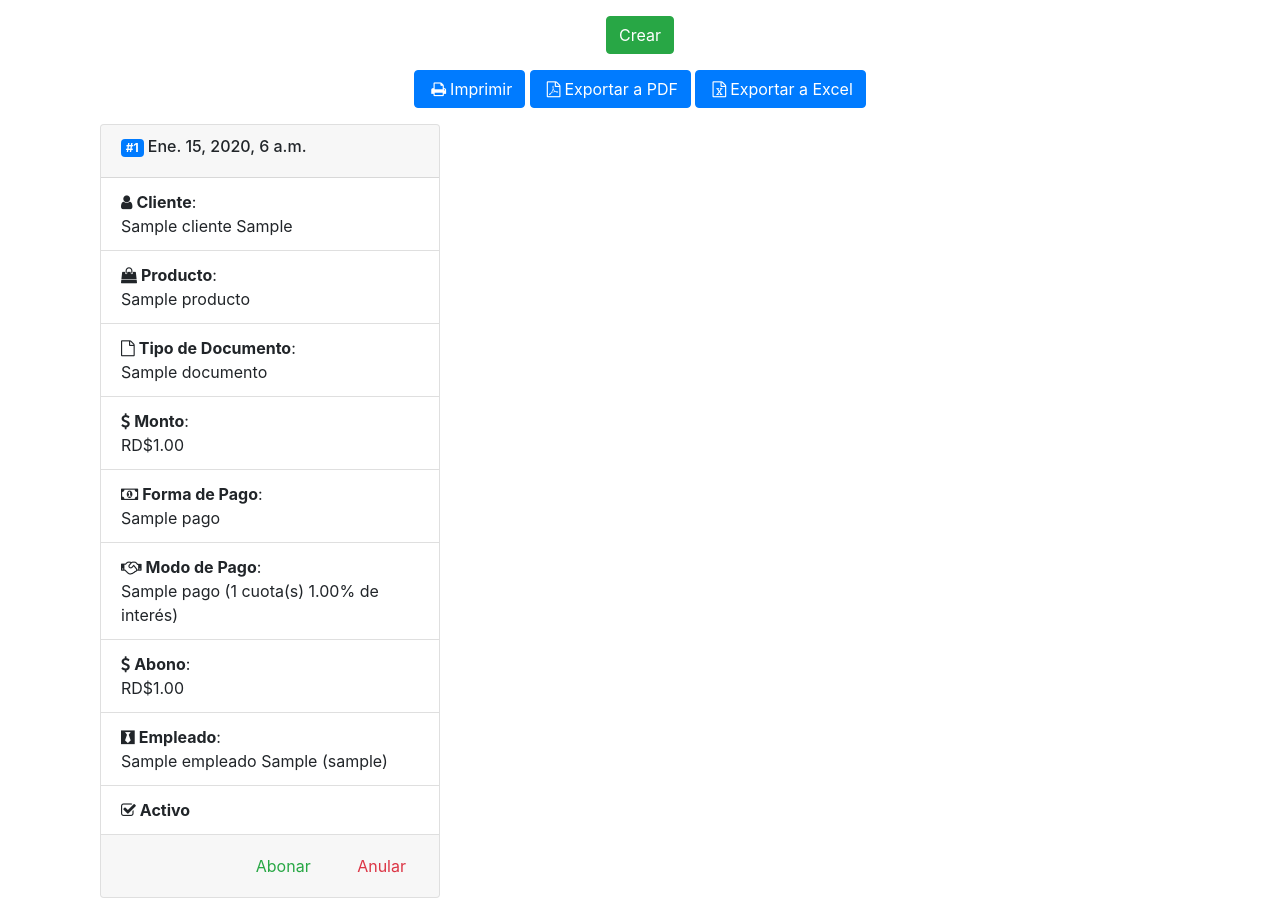
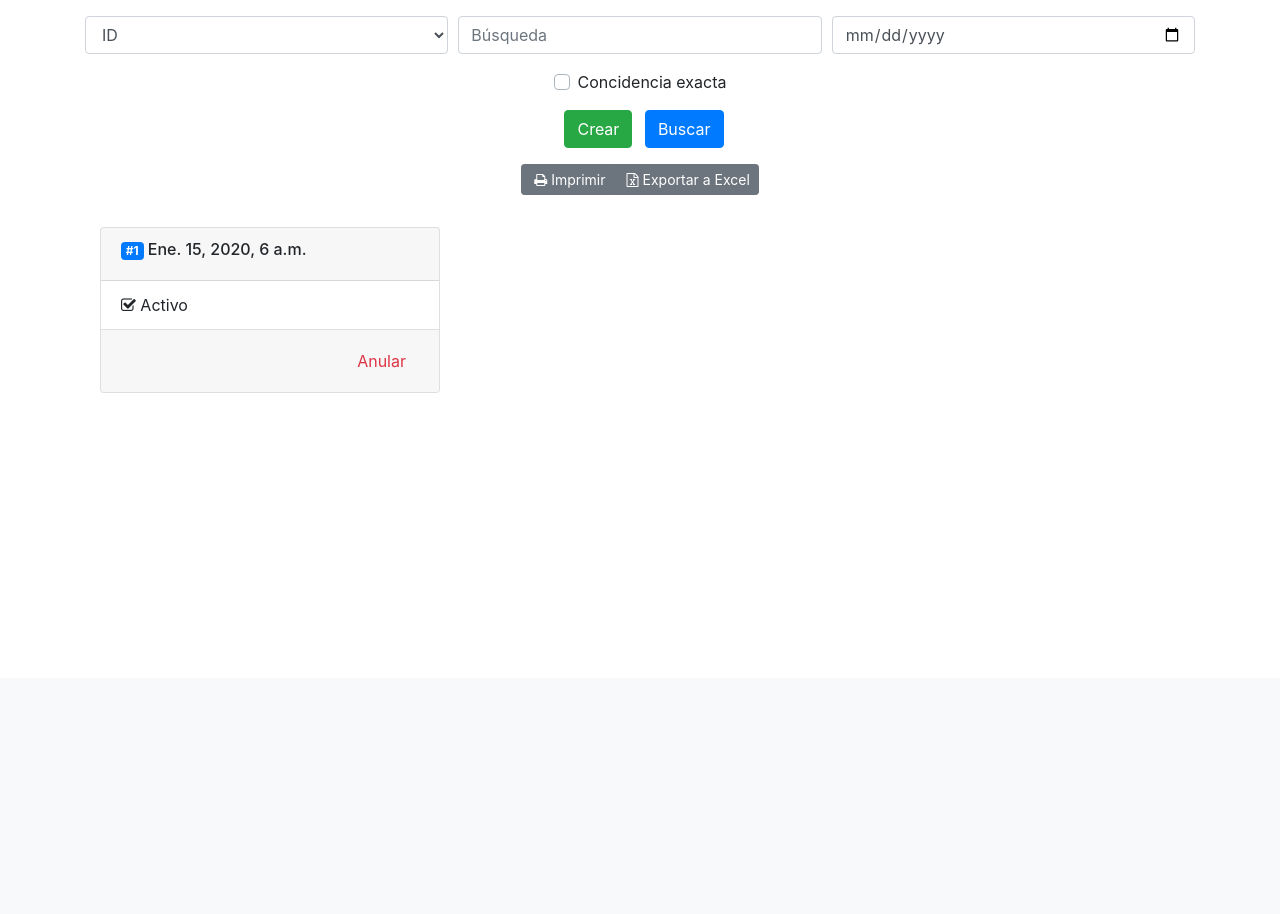
Before and after one commit to miguel-guzman/UNAPEC-CAJA, a Django app: page /movimientos in a window 1280 px wide. Shown: the part 122-1036 px from the top of the page. After the commit the page ends 515 px from the top, so only its background shows below. Run offline with Django 3.2, Linux system fonts and the light colour scheme; a user stored in the database is signed in; tables that the repository leaves empty hold one stand-in row (values such as "Sample post"); some libraries are stand-ins or nearby versions.

Commit message:
Add 'documents' entity, reword 'cash movements' entity

```diff
--- a/Django/Caja/forms.py
+++ b/Django/Caja/forms.py
@@ -71,7 +71,7 @@ class ClienteForm(forms.ModelForm):
 class MovimientoForm(forms.ModelForm):
   class Meta:
     model = models.Movimiento
-    fields = ['emp_id', 'cli_id', 'prod_id', 'tdoc_id', 'fpago_id', 'mpago_id', 'mov_monto', 'mov_acti']
+    fields = ['mov_id', 'doc_id', 'fpago_id', 'mov_monto', 'mov_acti']
 
 
 class TipoClienteForm(forms.ModelForm):
--- a/Django/Caja/models.py
+++ b/Django/Caja/models.py
@@ -93,18 +93,27 @@ class Empleado(models.Model):
 class Movimiento(models.Model):
   mov_id = models.AutoField(primary_key=True)
   mov_fecha = models.DateTimeField(auto_now_add=True)
+  doc_id = models.ForeignKey('Documento', on_delete=models.DO_NOTHING, db_column='doc_id')
+  fpago_id = models.ForeignKey(FormaPago, on_delete=models.DO_NOTHING, db_column='fpago_id')
+  mov_monto = models.DecimalField(max_digits=12, decimal_places=2)
+  mov_acti = models.BooleanField(default=True)
+
+  class Meta:
+    db_table = 'movimiento'
+
+
+class Documento(models.Model):
+  doc_id = models.AutoField(primary_key=True)
   emp_id = models.ForeignKey(Empleado, on_delete=models.DO_NOTHING, db_column='emp_id')
   cli_id = models.ForeignKey('Cliente', on_delete=models.DO_NOTHING, db_column='cli_id')
   prod_id = models.ForeignKey(Producto, on_delete=models.DO_NOTHING, db_column='prod_id')
   tdoc_id = models.ForeignKey(TipoDocumento, on_delete=models.DO_NOTHING, db_column='tdoc_id')
-  fpago_id = models.ForeignKey(FormaPago, on_delete=models.DO_NOTHING, db_column='fpago_id')
   mpago_id = models.ForeignKey(ModoPago, on_delete=models.DO_NOTHING, db_column='mpago_id')
-  mov_monto = models.DecimalField(max_digits=12, decimal_places=2)
-  mov_abono = models.DecimalField(max_digits=12, decimal_places=2, default=0)
-  mov_acti = models.BooleanField(default=True)
+  doc_monto = models.DecimalField(max_digits=12, decimal_places=2)
+  doc_acti = models.BooleanField(default=True)
 
   class Meta:
-    db_table = 'movimiento'
+    db_table = 'documento'
 
 
 class Cliente(models.Model):
@@ -121,6 +130,6 @@ class Cliente(models.Model):
 
   def balance(self):
     if Movimiento.objects.filter(cli_id=self.cli_id).filter(mov_acti=True).count() > 0:
-      return Movimiento.objects.filter(cli_id=self.cli_id).filter(mov_acti=True).aggregate(Sum('mov_monto')).get('mov_monto__sum') - Movimiento.objects.filter(cli_id=self.cli_id).filter(mov_acti=True).aggregate(Sum('mov_abono')).get('mov_abono__sum')
+      return 0 # *
     else:
       return 0
--- a/Django/Caja/templates/empleados/index.html
+++ b/Django/Caja/templates/empleados/index.html
@@ -123,7 +123,6 @@
 {% endblock content %}
 {% block scripts %}
     <script>
-
         $( document ).ready(function() {
             var field = $('#field');
             var query = $('#query');
--- a/Django/Caja/templates/movimientos/index.html
+++ b/Django/Caja/templates/movimientos/index.html
@@ -24,14 +24,48 @@
       </nav>
       <div class="row mt-3">
         <div class="col text-center">
-          <a class="btn btn-success" href="{% url 'movimiento_create' %}" role="button">Crear</a>
-        </div>
-      </div>
-      <div class="row mt-3">
-        <div class="col text-center">
-          <a class="btn btn-primary" href="#" onclick="window.print();" role="button"><i class="fa fa-print mx-1"></i>Imprimir</a>
-          <a class="btn btn-primary" href="#" role="button"><i class="fa fa-file-pdf-o mx-1"></i>Exportar a PDF</a>
-          <a class="btn btn-primary" href="#" role="button"><i class="fa fa-file-excel-o mx-1"></i>Exportar a Excel</a>
+          <form>
+            <div class="form-row form-group">
+              <div class="col">
+                <select class="form-control" name="field" id="field">
+                  <option value="mov_id"{% if request.GET.field == 'mov_id' %} selected{% endif %}>ID</option>
+                  <option value="mov_fecha"{% if request.GET.field == 'mov_fecha' %} selected{% endif %}>Fecha</option>
+                  <option value="emp_nomb"{% if request.GET.field == 'emp_nomb' %} selected{% endif %}>Empleado</option>
+                  <option value="cli_nomb"{% if request.GET.field == 'cli_nomb' %} selected{% endif %}>Cliente</option>
+                  <option value="prod_nomb"{% if request.GET.field == 'prod_nomb' %} selected{% endif %}>Producto</option>
+                  <option value="tdoc_nomb"{% if request.GET.field == 'tdoc_nomb' %} selected{% endif %}>Tipo de Documento</option>
+                  <option value="fpago_nomb"{% if request.GET.field == 'fpago_nomb' %} selected{% endif %}>Forma de Pago</option>
+                  <option value="mpago_nomb"{% if request.GET.field == 'mpago_nomb' %} selected{% endif %}>Modo de Pago</option>
+                  <option value="mov_monto"{% if request.GET.field == 'mov_monto' %} selected{% endif %}>Monto</option>
+                  <option value="mov_abono"{% if request.GET.field == 'mov_abono' %} selected{% endif %}>Abono</option>
+                  <option value="mov_acti"{% if request.GET.field == 'mov_acti' %} selected{% endif %}>Activo</option>
+                </select>
+              </div>
+              <div class="col">
+                  <input class="form-control" type="text" name="query" id="query"{% if request.GET.query %} value="{{ request.GET.query }}"{% endif %} placeholder="Búsqueda" required>
+              </div>
+              <div class="col" id="query2">
+                <input class="form-control" type="date" name="query2" id="query2"{% if request.GET.query2 %} value="{{ request.GET.query2 }}"{% endif %}>
+              </div>
+            </div>
+            <div class="form-group">
+              <div class="custom-control custom-checkbox">
+                <input class="custom-control-input" type="checkbox" name="match" id="match"{% if request.GET.match %} checked{% endif %}>
+                <label class="custom-control-label" for="match">Concidencia exacta</label>
+              </div>
+            </div>
+            <div class="form-group">
+              <a class="btn btn-success ml-2" href="{% url 'movimiento_create' %}" role="button">Crear</a>
+              <button type="submit" class="btn btn-primary ml-2 my-2 my-lg-0">Buscar</button>
+              {% if filtered %}<a class="btn btn-secondary ml-2 my-2 my-lg-0" href="{% url 'movimientos' %}" role="button">Reestablecer</a>{% endif %}
+            </div>
+            <div class="form-group">
+              <div class="btn-group btn-group-sm" role="group">
+                <button type="submit" class="btn btn-secondary btn-sm my-2 my-lg-0" formaction="{# url 'movimientos_print' #}#" role="button" formnovalidate><i class="fa fa-print mx-1"></i>Imprimir</a></button>
+                <button type="submit" class="btn btn-secondary btn-sm my-2 my-lg-0" formaction="{# url 'movimientos_excel' #}#" role="button" formnovalidate><i class="fa fa-file-excel-o mx-1"></i>Exportar a Excel</button>
+              </div>
+            </div>
+          </form>
         </div>
       </div>
       <div class="card-group">
@@ -43,19 +77,10 @@
               <h6><span class="badge badge-primary">#{{ movimiento.mov_id }}</span> {{ movimiento.mov_fecha }}</h6>
             </div>
             <ul class="list-group list-group-flush">
-              <li class="list-group-item"><i class="fa fa-user pr-1"></i><strong>Cliente</strong>:<br/>{{ movimiento.cli_id.cli_nomb }} {{ movimiento.cli_id.cli_ape1 }}</li>
-              <li class="list-group-item"><i class="fa fa-shopping-bag pr-1"></i><strong>Producto</strong>:<br/>{{ movimiento.prod_id.prod_nomb }}</li>
-              <li class="list-group-item"><i class="fa fa-file-o pr-1"></i><strong>Tipo de Documento</strong>:<br/>{{ movimiento.tdoc_id.tdoc_nomb }}</li>
-              <li class="list-group-item"><i class="fa fa-usd pr-1"></i><strong>Monto</strong>:<br/>RD${{ movimiento.mov_monto }}</li>
-              <li class="list-group-item"><i class="fa fa-money pr-1"></i><strong>Forma de Pago</strong>:<br/>{{ movimiento.fpago_id.fpago_nomb }}</li>
-              <li class="list-group-item"><i class="fa fa-handshake-o pr-1"></i><strong>Modo de Pago</strong>:<br/>{{ movimiento.mpago_id.mpago_nomb }} ({{ movimiento.mpago_id.mpago_cuot }} cuota(s) {{ movimiento.mpago_id.mpago_inte }}% de interés)</li>
-              <li class="list-group-item"><i class="fa fa-usd pr-1"></i><strong>Abono</strong>:<br/>RD${{ movimiento.mov_abono }}</li>
-              <li class="list-group-item"><i class="fa fa-black-tie pr-1"></i><strong>Empleado</strong>:<br/>{{ movimiento.emp_id.emp_nomb }} {{ movimiento.emp_id.emp_ape1 }} ({{ movimiento.emp_id.usu_id.username }})</li>
-              <li class="list-group-item">{% if movimiento.mov_acti %}<i class="fa fa-check-square-o pr-1"></i><strong>Activo</strong>{% else %}<i class="fa fa-times"></i><strong>Anulado</strong>{% endif %}</li>
+                <li class="list-group-item">{% if movimiento.mov_acti %}<i class="fa fa-check-square-o"></i> Activo{% else %}<i class="fa fa-times"></i> Inactivo{% endif %}</li>
             </ul>
             <div class="card-footer text-right">
-              <a class="btn text-success" href="{% url 'movimiento_update' movimiento.mov_id %}" role="button">Abonar</a>
-              <a class="btn text-danger ml-3" href="{% url 'movimiento_update' movimiento.mov_id %}" role="button">Anular</a>
+              {% if user.is_superuser %}<a class="btn text-danger ml-3" href="{% url 'movimiento_update' movimiento.mov_id %}" role="button">Anular</a>{% endif %}
             </div>
           </div>
         </div>
@@ -88,3 +113,45 @@
       </div>
     </div>
 {% endblock content %}
+{% block scripts %}
+    <script>
+        $( document ).ready(function() {
+            var field = $('#field');
+            var query = $('#query');
+            var query2 = $('#query2');
+
+            query2.hide();
+            query2.prop('required', 'false');
+
+            if (field.prop('value') === 'mov_fecha') {
+              query.prop('type', 'date');)
+              query2.show();
+              query2.prop('required', 'true');
+            }
+            else if (field.prop('value') === 'mov_id') {
+              query.prop('type', 'number');
+            }
+            else {
+              query.prop('type', 'text');
+              query.prop('pattern', '[A-za-z ÁÉÍÓÚáéíóúü&]+');
+              query.prop('title', 'Solo puede contener caracteres alfabéticos.');
+            }
+            field.on('change', function(){
+              if (field.prop('value') === 'mov_fecha') {
+                query.prop('type', 'date');
+                query2.show();
+                query2.prop('required', 'true');
+              }
+              else if (field.prop('value') === 'mov_id') {
+                query.prop('type', 'number');
+              }
+              else {
+                query.prop('type', 'text');
+                query.prop('pattern', '[A-za-z ÁÉÍÓÚáéíóúü&]+');
+                query.prop('title', 'Solo puede contener caracteres alfabéticos.');
+              }
+            })
+        });
+
+    </script>
+{% endblock %}
```
